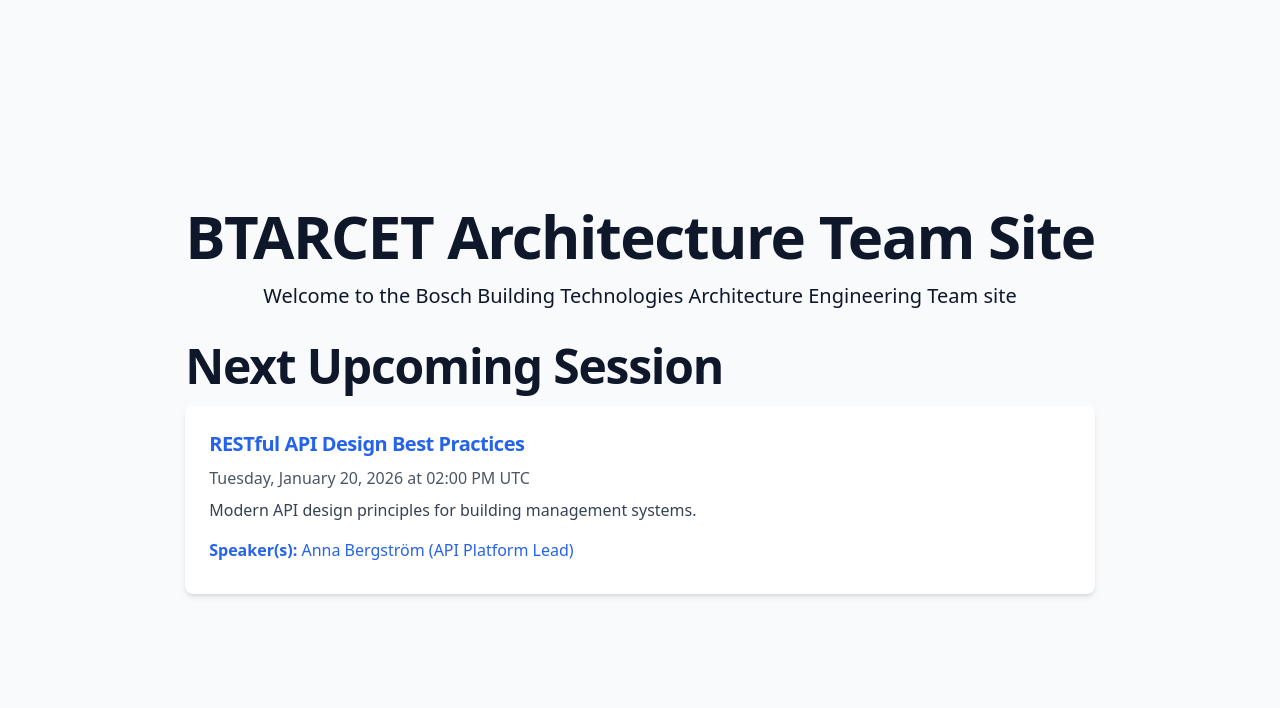
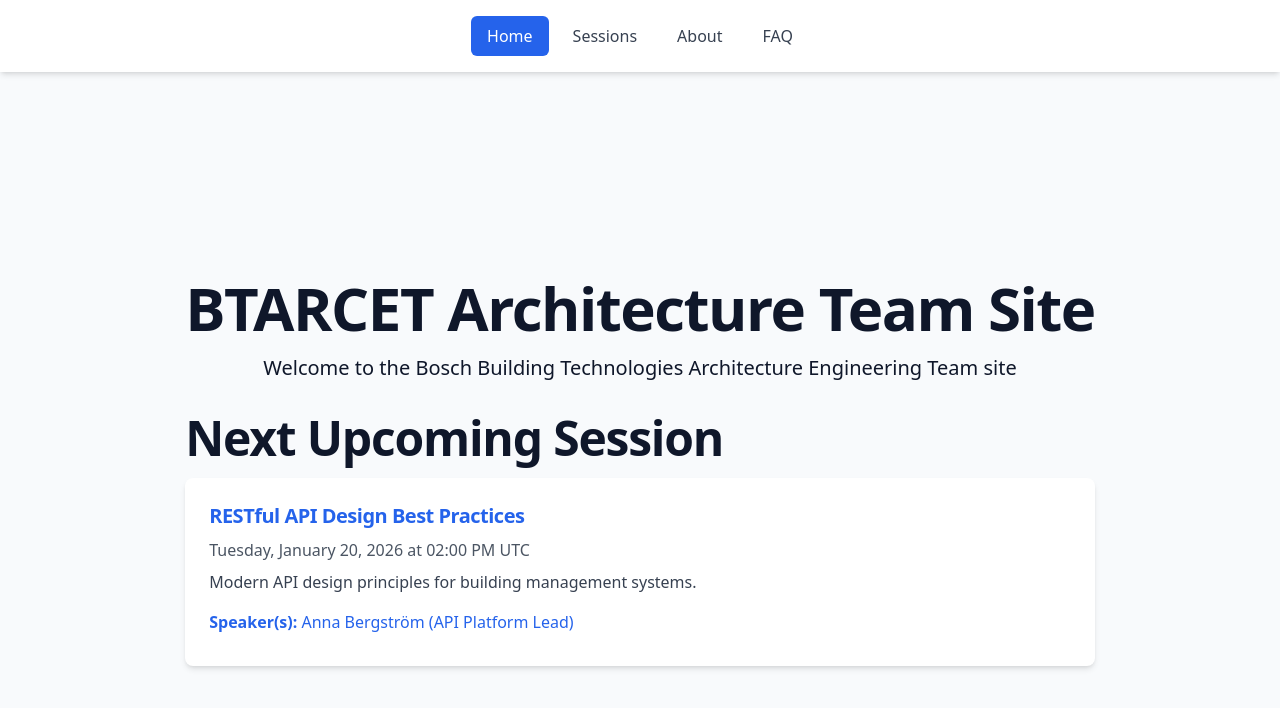
Before and after one commit to Andy-Wall/btarcetsite, a Next.js app: page / in a window 1280 px wide. Shown: the top 708 px of the page. Built offline with nearby package versions, Linux system fonts and the light colour scheme.

Commit message:
Add global navigation links to layout
Co-authored-by: Andy-Wall <2339708+Andy-Wall@users.noreply.github.com>

```diff
--- a/src/app/layout.tsx
+++ b/src/app/layout.tsx
@@ -1,5 +1,6 @@
 import type { Metadata, Viewport } from 'next';
 import '../styles/globals.css';
+import Navigation from '../components/Navigation';
 
 export const metadata: Metadata = {
   title: 'BTARCET Architecture Team Site',
@@ -29,6 +30,7 @@ export default function RootLayout({
         <a href="#main-content" className="sr-only focus:not-sr-only focus:absolute focus:top-4 focus:left-4 focus:z-50 focus:px-4 focus:py-2 focus:bg-blue-600 focus:text-white focus:rounded">
           Skip to main content
         </a>
+        <Navigation />
         {children}
       </body>
     </html>
--- /dev/null
+++ b/src/components/Navigation.tsx
@@ -0,0 +1,48 @@
+'use client';
+
+import Link from 'next/link';
+import { usePathname } from 'next/navigation';
+
+export default function Navigation() {
+  const pathname = usePathname();
+
+  const navLinks = [
+    { href: '/', label: 'Home' },
+    { href: '/sessions', label: 'Sessions' },
+    { href: '/about', label: 'About' },
+    { href: '/faq', label: 'FAQ' },
+  ];
+
+  return (
+    <nav aria-label="Main navigation" className="bg-white dark:bg-slate-800 shadow-md">
+      <div className="container-responsive">
+        <ul className="flex flex-wrap items-center justify-center gap-1 sm:gap-2 py-4 list-none">
+          {navLinks.map((link) => {
+            const isActive = pathname === link.href || (link.href !== '/' && pathname?.startsWith(link.href));
+
+            return (
+              <li key={link.href}>
+                <Link
+                  href={link.href}
+                  className={`
+                    inline-block px-4 py-2 rounded-md text-base font-medium transition-colors
+                    focus:outline-none focus:ring-2 focus:ring-blue-500 focus:ring-offset-2
+                    dark:focus:ring-offset-slate-800
+                    ${
+                      isActive
+                        ? 'bg-blue-600 text-white dark:bg-blue-500'
+                        : 'text-gray-700 dark:text-gray-200 hover:bg-gray-100 dark:hover:bg-slate-700'
+                    }
+                  `}
+                  aria-current={isActive ? 'page' : undefined}
+                >
+                  {link.label}
+                </Link>
+              </li>
+            );
+          })}
+        </ul>
+      </div>
+    </nav>
+  );
+}
```
